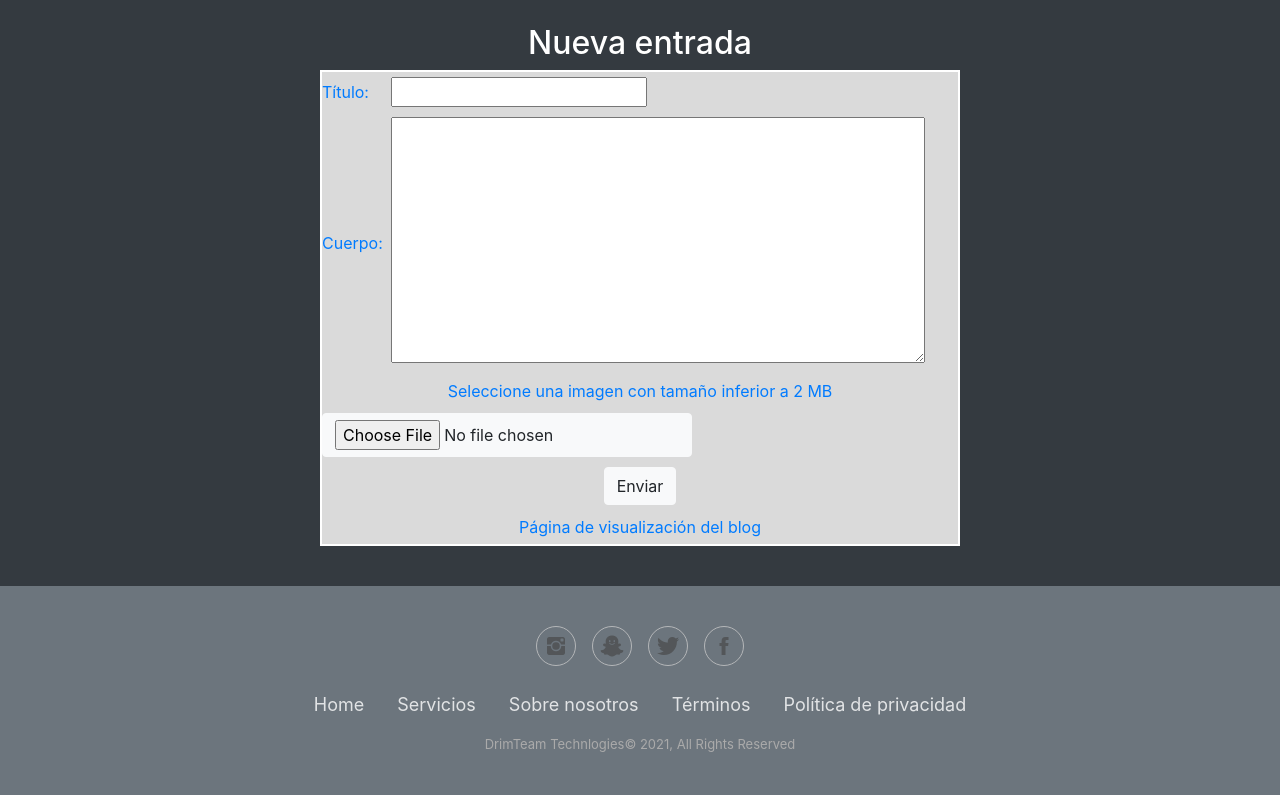
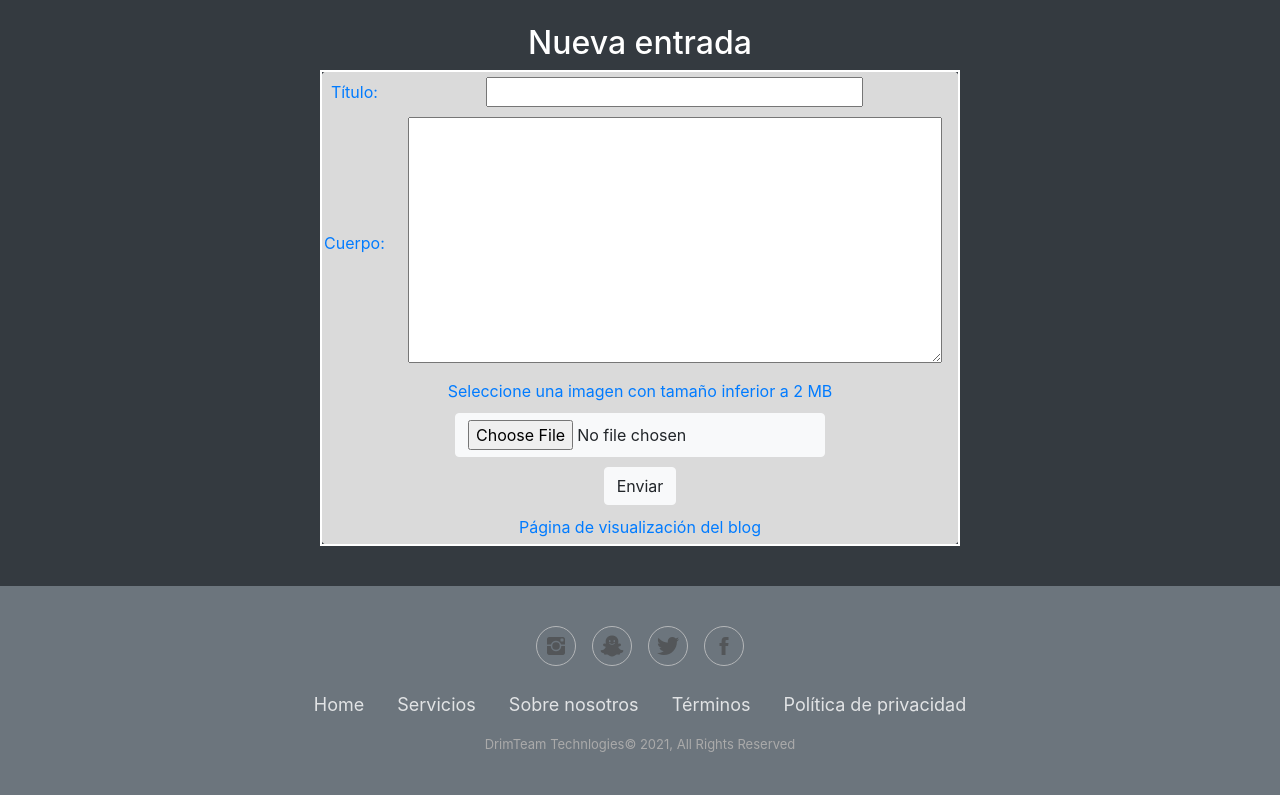
Before and after one commit to DrimTech/DrimTech.github.io, a PHP site: page /Entrada.html in a window 1280 px wide. Shown: the part 128-923 px from the top of the page. Run offline with PHP 8.4, Linux system fonts and the light colour scheme; some web fonts are replaced.

Commit message:
Actualización
Actualización de estilos

```diff
--- a/assets/css/Entrada.css
+++ b/assets/css/Entrada.css
@@ -3,3 +3,7 @@
     text-align: center;
     margin-top: 50px;
 }
+#campo_titulo
+{
+  width: 377px;
+}
--- a/assets/css/styles.css
+++ b/assets/css/styles.css
@@ -3,7 +3,10 @@
 Estilos generales
 --------------------------------------------------
 */
-
+body{
+    margin: 0;
+    padding: 0;
+}
 p.description {
     color: white;
 }
@@ -12,3 +15,23 @@ p.description {
 .list-inline-item {
     color: white;
 } /*Estilos del footer o pie de página*/
+
+
+table
+{
+    width: 25%;
+    background-color: #6c757d;
+    border: 2px groove black;
+    border-radius: 10px;
+    margin: auto;
+    margin-bottom: 22em;
+}
+td {
+    text-align: center;
+    padding: 20px;
+    border-radius: 10px;
+}
+#btn-Dash
+{
+    width: 300px;
+}
```
